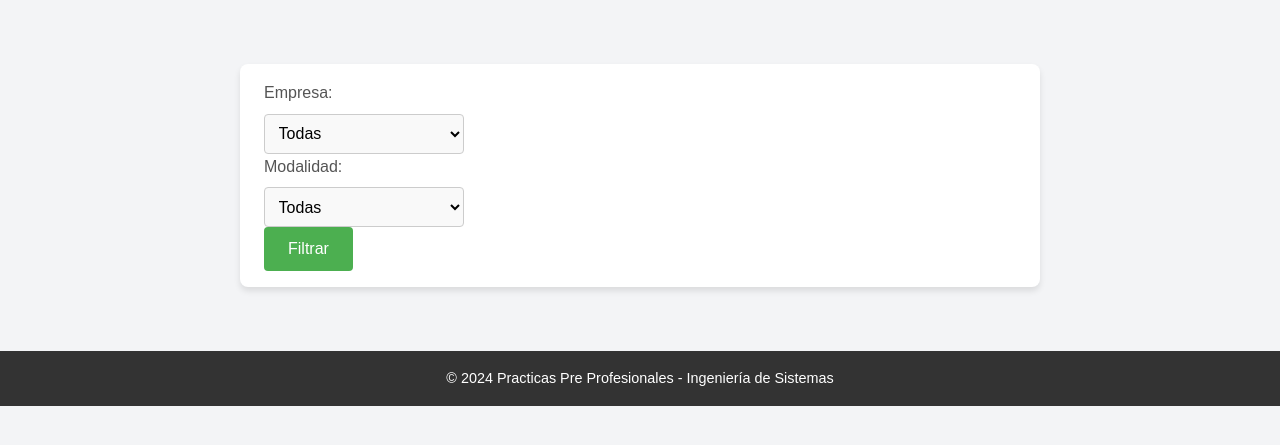
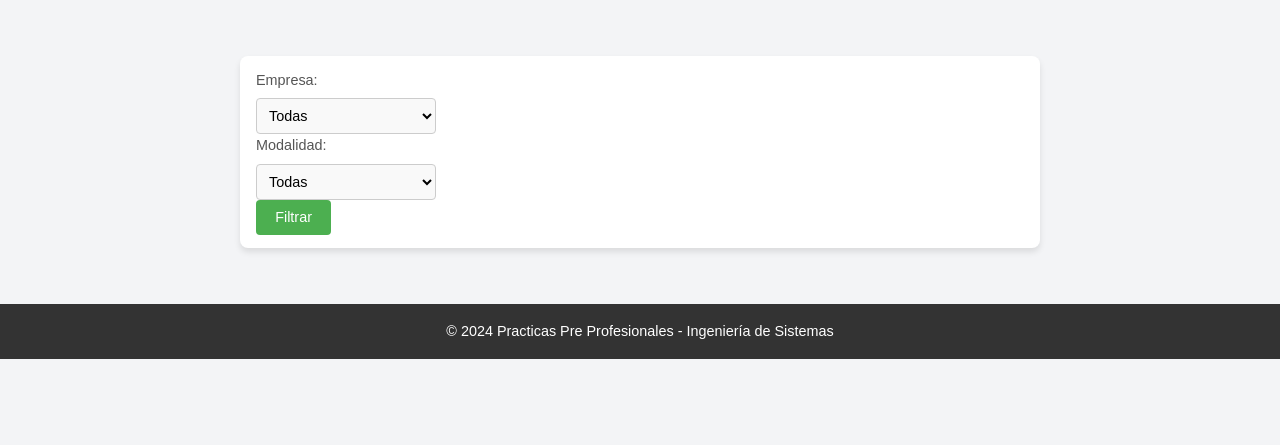
Before and after one commit to JesusMachaca/Web_Scraping, a Python web app: template templates/index.html in a window 1280 px wide. Shown: the part 138-583 px from the top of the page. Run offline with Jinja, Linux system fonts and the light colour scheme; the template is opened without the code that fills it, so the values that code supplies are empty.

Commit message:
Update styles.css

```diff
--- a/static/styles.css
+++ b/static/styles.css
@@ -97,14 +97,14 @@ footer {
 .filters {
     width: 80%;
     max-width: 800px;
-    margin: 2rem auto;
-    padding: 1rem 1.5rem;
+    margin: 1.5rem auto;
+    padding: 0.8rem 1rem;
     background-color: #ffffff;
     border-radius: 8px;
     box-shadow: 0 4px 6px rgba(0, 0, 0, 0.1);
     display: flex;
     flex-wrap: wrap;
-    gap: 1.5rem;
+    gap: 1rem;
     align-items: center;
 }
 
@@ -112,18 +112,18 @@ footer {
     display: flex;
     flex-direction: column;
     flex: 1;
-    min-width: 200px;
+    min-width: 180px;
 }
 
 .filter-group label {
-    font-size: 1rem;
+    font-size: 0.9rem;
     color: #555;
-    margin-bottom: 0.5rem;
+    margin-bottom: 0.4rem;
 }
 
 .filter-group select {
-    padding: 0.6rem;
-    font-size: 1rem;
+    padding: 0.5rem;
+    font-size: 0.9rem;
     border: 1px solid #ccc;
     border-radius: 4px;
     background-color: #f9f9f9;
@@ -135,8 +135,8 @@ footer {
 }
 
 .filter-button {
-    padding: 0.8rem 1.5rem;
-    font-size: 1rem;
+    padding: 0.6rem 1.2rem;
+    font-size: 0.9rem;
     background-color: #4CAF50;
     color: #fff;
     border: none;
```
